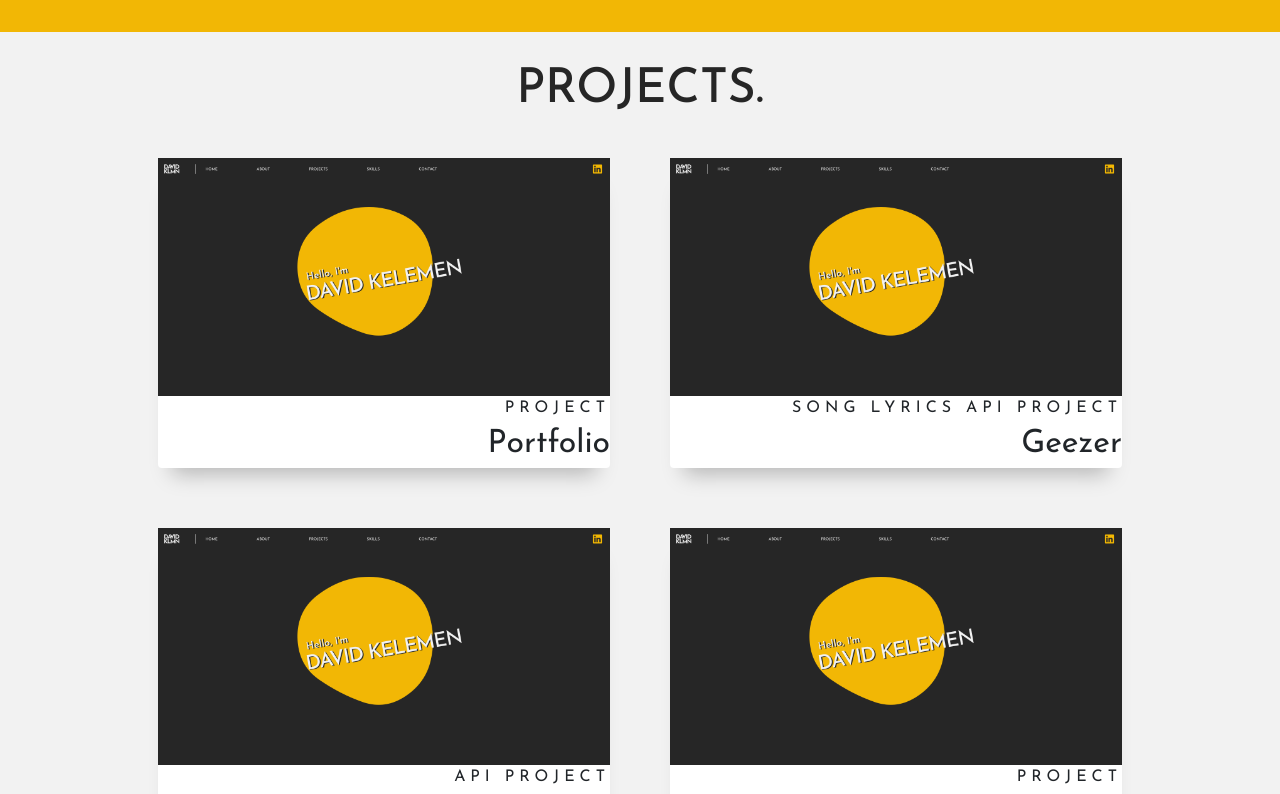
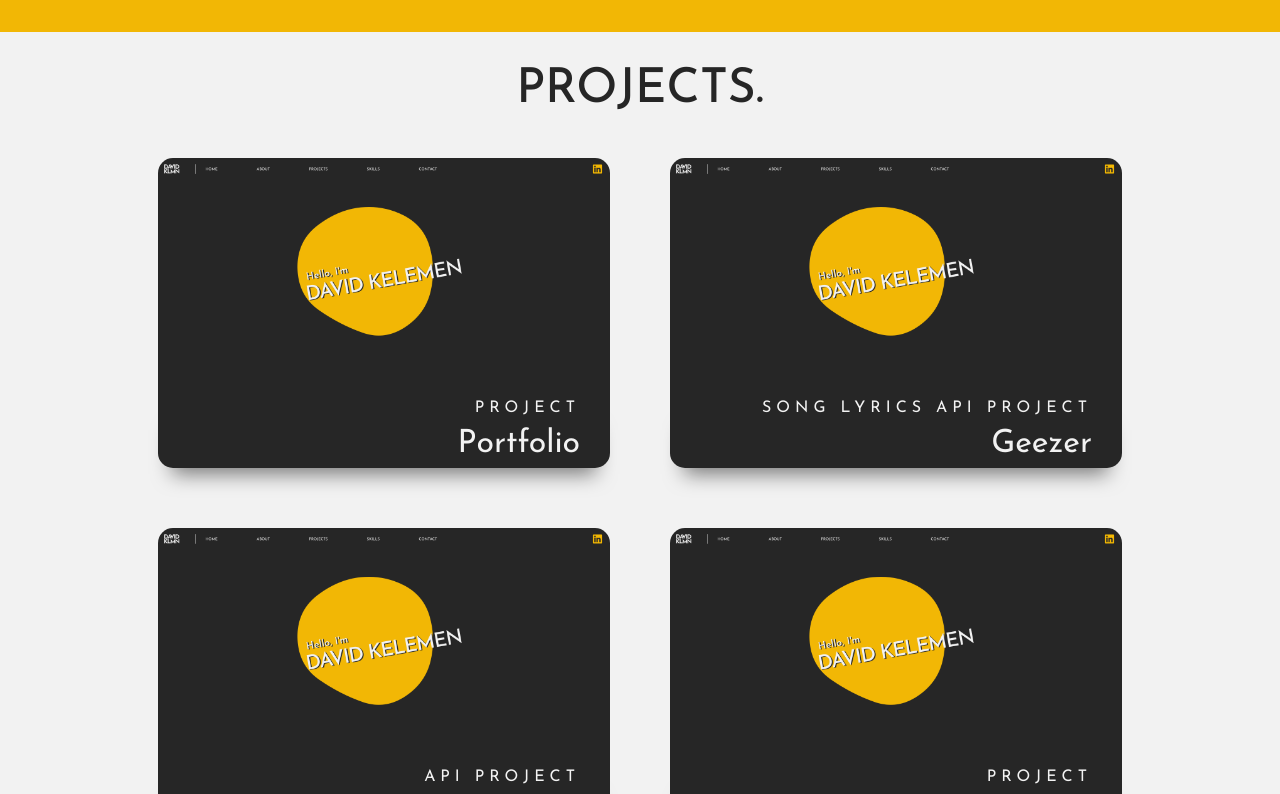
Before and after one commit to davidklmn/portfolio, a React (Create React App) app: page / in a window 1280 px wide. Shown: the part 1480-2274 px from the top of the page. Built offline with nearby package versions, Linux system fonts and the light colour scheme.

Commit message:
Finalised project card styles and hover, basic fuunction for click event

```diff
--- a/src/components/Projects2.js
+++ b/src/components/Projects2.js
@@ -1,14 +1,35 @@
+import { useState } from "react";
+
 import "./projects2.css";
 import { data } from "./projectData";
 
 export default function Projects2() {
+  const [selectedProject, setSelectedProject] = useState(null);
+
+  const projectToggle = (i) => {
+    if (selectedProject === i) {
+      return setSelectedProject(null);
+    }
+
+    setSelectedProject(i);
+    console.log(i);
+  };
+
   return (
     <div id="projects2" className="projects2">
       <div className="projects2-container">
         <h1>PROJECTS.</h1>
         <div className="cards-container">
           {data.map((item, i) => (
-            <div className="card-item" key={i}>
+            <div
+              className={
+                selectedProject === i
+                  ? "card-item selected-project"
+                  : "card-item"
+              }
+              key={i}
+              onClick={() => projectToggle(i)}
+            >
               <div className="card">
                 <div className="image">{item.image}</div>
                 <div className="card-content">
--- a/src/components/projects2.css
+++ b/src/components/projects2.css
@@ -24,68 +24,106 @@
     padding-bottom: 30px;
 }
 
-.projects2-container .cards-container .card-item {
-    background-color: var(--textcolor);
-    color: var(--darkgrey);
+.projects2-container .card-item {
     padding: 30px;
     display: flex;
     flex-direction: column;
     overflow: hidden;
     border: none;
-
-    transition: all 0.35s ease-in-out;
 }
 
-.projects2-container .cards-container .card-item .card:hover {
-    filter: grayscale(0.5);
+.projects2-container .card:hover {
+    filter: contrast(1.2);
+    top: -5px;
     cursor: pointer;
 }
 
-.projects2-container .cards-container .card-item .card{
-    border: none;
-    box-shadow: 0 20px 20px -14px rgba(0, 0, 0, 0.25);
-    border-radius: 0.25rem;
+.projects2-container .card:hover > .card-content {
+    box-shadow: 0 20px 20px -14px rgba(0, 0, 0, 1);
 }
 
-.projects2-container .card .image img{
+.projects2-container .card:hover > .card-content > .title {
+    padding-right: 50px;
+}
+.projects2-container .card:hover > .card-content > .sub-title {
+    padding-right: 50px;
+}
+
+.projects2-container .card-content {
+    background-color: var(--darkgrey);
+    color: var(--textcolor);
+    border-bottom-left-radius: 15px;
+    border-bottom-right-radius: 15px;
+    box-shadow: 0 20px 20px -14px rgba(0, 0, 0, 0.5);
+    transition: all 0.5s cubic-bezier( 0.79, 0.33, 0.14, 0.53 );
+}
+
+.projects2-container .card{
+    top: 0;
+    border: none;
+    background-color: rgba(0, 0, 0, 0);
+    transition: all 0.5s cubic-bezier( 0.79, 0.33, 0.14, 0.53 );
+}
+
+.projects2-container img{
     width: 100%;
     height: auto;
     vertical-align: middle;
-
+    border-top-left-radius: 15px;
+    border-top-right-radius: 15px;
 }
 
-.projects2-container .card .title{
+.projects2-container .title{
     text-align: end;
     font-size: 2rem;
+    transition: all 0.5s cubic-bezier( 0.79, 0.33, 0.14, 0.53 );
+    transition-delay: 0.10s
 ;
 
 }
-.projects2-container .card .sub-title{
+.projects2-container .sub-title{
     text-align: end;
     text-transform: uppercase;
     letter-spacing: 5px;
+    transition: all 0.5s cubic-bezier( 0.79, 0.33, 0.14, 0.53 );
 }
 
-.projects2-container .card .description{
+.projects2-container .title, .sub-title{
+    padding-right: 30px;
+}
+
+.projects2-container .description{
     display: none;
 }
 
-.projects2-container .card .github-link{
+.projects2-container .github-link{
     display: none;
 }
 
-.projects2-container .card .site-link{
+.projects2-container .site-link{
     display: none;
 }
 
+/*! Function seSelectedProject styles */
+
+.projects2-container .hidden-project {
+    display: none;
+}
+
+.projects2-container .selected-project {
+    width: 100%;
+}
+
+/*! Media queries */
+
 @media (min-width: 800px) {
-    .projects2-container .cards-container .card-item {
+    .projects2-container .card-item {
       width: 100%;
     }
   }
 
 @media (min-width: 1200px) {
-    .projects2-container .cards-container .card-item {
+    .projects2-container .card-item {
       width: 50%;
     }
   }
```
